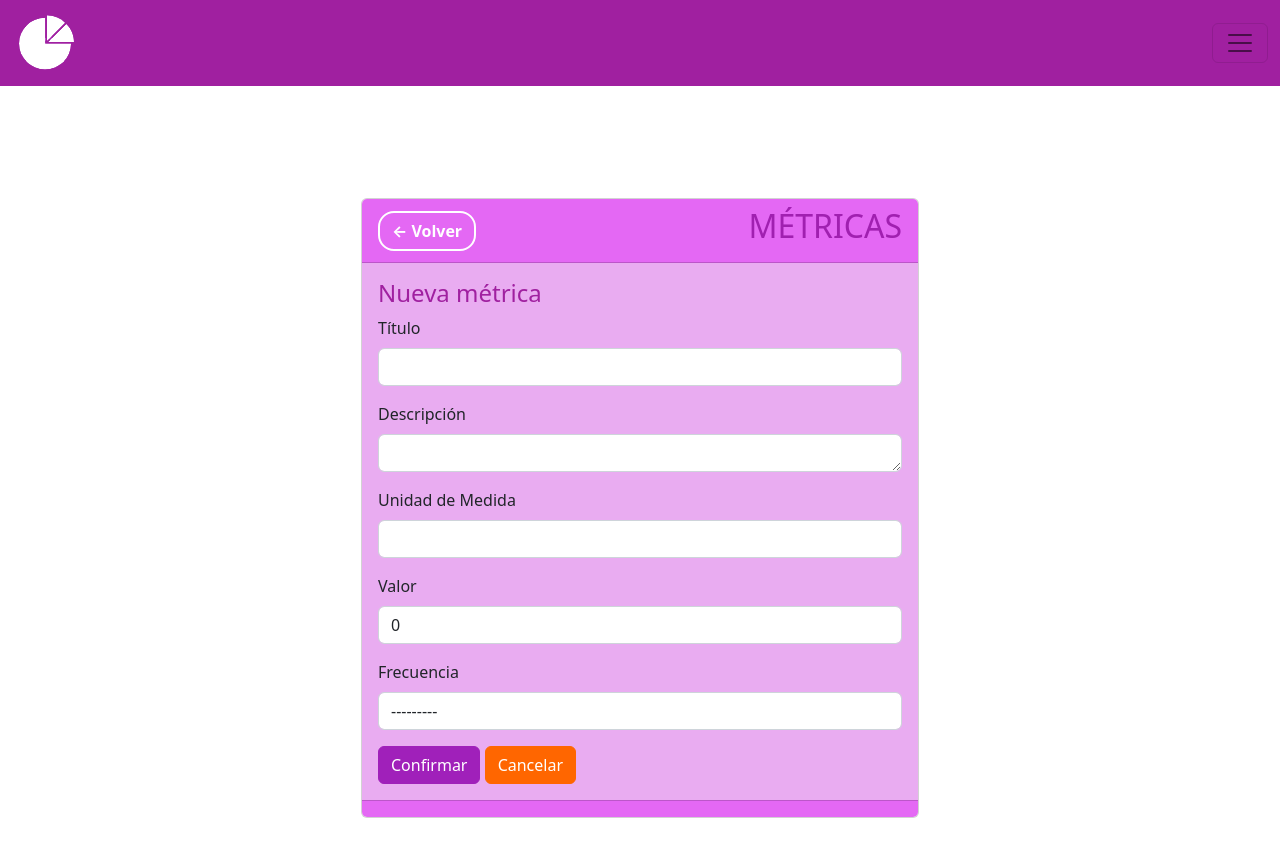
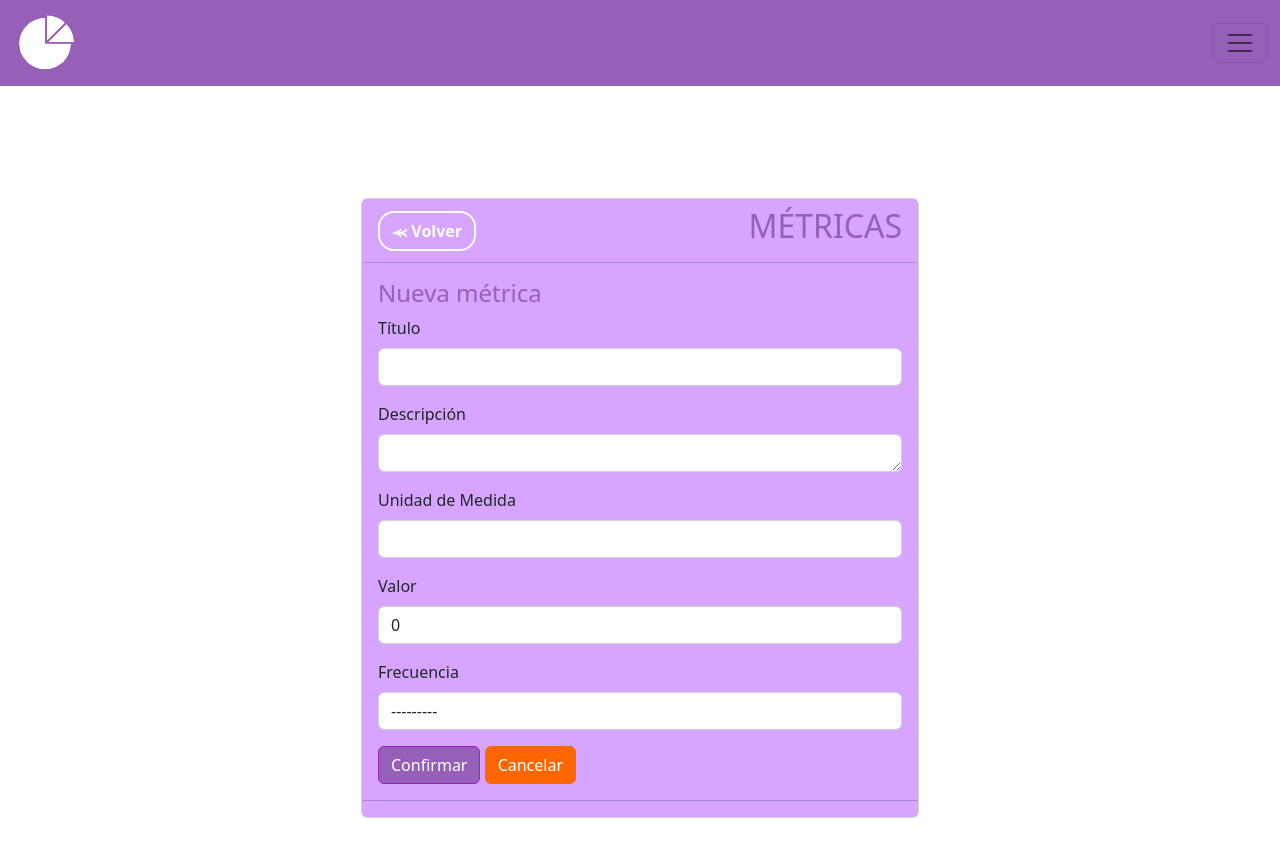
Before and after one commit to SoleGomez23/PF-MIRe, a Django app: page /metricas/crear in a window 1280 px wide. Run offline with Django 3.2, Linux system fonts and the light colour scheme; some libraries are stand-ins or nearby versions.

Commit message:
Cambiando paleta de colores

```diff
--- a/MIRe2/MIReApp/static/css/base.css
+++ b/MIRe2/MIReApp/static/css/base.css
@@ -294,15 +294,15 @@ li a:hover {
     }
 }
 h2{
-    color: #A020B0;
+    color: #965FB8;
 }
 
 button {
     color:rgb(255, 255, 255);
-    background-color: #e468f4
+    background-color: #D7A5FF
 }
 h6 {
-    color: #A020B0;
+    color: #965FB8;
     font-size: 10px;
     text-align: justify;
 }
--- a/MIRe2/MIReApp/templates/base.html
+++ b/MIRe2/MIReApp/templates/base.html
@@ -17,9 +17,9 @@
 </head>
 
 <body>
-  <nav class="navbar bg-body-tertiary fixed-top" style="background-color: #a020a0; position: fixed;">
+  <nav class="navbar bg-body-tertiary fixed-top" style="background-color: #965FB8; position: fixed;">
     <div class="container-fluid">
-      <a class="nav-item nav-link fw-bold " style="color: #a020a0;" href="{% url 'inicio' %}" aria-current="page">
+      <a class="nav-item nav-link fw-bold " style="color: #965FB8;" href="{% url 'inicio' %}" aria-current="page">
       <img src="/../static/images/grafiquita.png" class="rounded-3"></a>
       <button class="navbar-toggler" type="button" data-bs-toggle="offcanvas" data-bs-target="#offcanvasNavbar" aria-controls="offcanvasNavbar" aria-label="Toggle navigation" >
         <span class="navbar-toggler-icon"></span>
@@ -32,16 +32,16 @@
         <div class="offcanvas-body">
           <ul class="navbar-nav justify-content-end flex-grow-1 pe-3">
             <li class="nav-item">
-              <a class="nav-item nav-link fw-bold " style="color: #a020a0;" href="{% url 'inicio' %}" aria-current="page">Inicio<span class="visually-hidden">(current)</span></a>
+              <a class="nav-item nav-link fw-bold " style="color: #965FB8;" href="{% url 'inicio' %}" aria-current="page">Inicio<span class="visually-hidden">(current)</span></a>
             </li>
             <li class="nav-item">
-              <a class="nav-item nav-link fw-bold" style="color: #a020a0;" href="{% url 'metricas' %}">Métricas</a>
+              <a class="nav-item nav-link fw-bold" style="color: #965FB8;" href="{% url 'metricas' %}">Métricas</a>
             </li>
             <li class="nav-item">
-              <a class="nav-item nav-link fw-bold" style="color: #a020a0;" href="{% url 'indicadores' %}">Indicadores</a>
+              <a class="nav-item nav-link fw-bold" style="color: #965FB8;" href="{% url 'indicadores' %}">Indicadores</a>
             </li>
             <li class="nav-item">
-              <a class="nav-item nav-link fw-bold" style="color: #a020a0;" href="{% url 'nosotros' %}">Informes</a>
+              <a class="nav-item nav-link fw-bold" style="color: #965FB8;" href="{% url 'nosotros' %}">Informes</a>
             </li>
           </ul>
           </div>
--- a/MIRe2/MIReApp/templates/indicadores/form.html
+++ b/MIRe2/MIReApp/templates/indicadores/form.html
@@ -15,7 +15,7 @@
   {{ formulario2.tipo }}
 </div>-->
 
-  <input name="" id="" class="btn btn-success" style="background-color: #a020b0;border-color: #a020b0;" type="submit" value="Confirmar">
+  <input name="" id="" class="btn btn-success" style="background-color: #965FB8;border-color: #a020b0;" type="submit" value="Confirmar">
   <a name="" id="" class="btn btn-success" style="background-color: #f60; border-color: #f60;" href="{% url 'indicadores' %}" role="button">Cancelar</a>
 
 
--- a/MIRe2/MIReApp/templates/metricas/crear.html
+++ b/MIRe2/MIReApp/templates/metricas/crear.html
@@ -15,14 +15,14 @@
     <br>
     <br>
     <div class="card col-md-6" style="text-align: left;">
-        <div class="card-header fw-bold" style="background-color: #e468f4;color: #000000;">
+        <div class="card-header fw-bold" style="background-color: #D7A5FF;color: #000000;">
           <div style="display: flex; justify-content: space-between; align-items: center;">
-            <span><a href="{% url 'metricas' %}" class="btn btn-secondary rounded-4 fw-bold" style="background-color: transparent; color: #ffff;border-color: #ffff;border-width: 2px;">← Volver</a></span>
-            <span><h2>MÉTRICAS</h2></span>
+            <span><a href="{% url 'metricas' %}" class="btn btn-secondary rounded-4 fw-bold" style="background-color: transparent; color: #ffff;border-color: #ffff;border-width: 2px;">⪻ Volver</a></span>
+            <span><h2 style="color: #965FB8;">MÉTRICAS</h2></span>
         </div>
         </div>
-        <div class="card-body" style="background-color: #e9acf1;">
-            <h4 style="color: #a020a0;">Nueva métrica</h4>
+        <div class="card-body" style="background-color: #D7A5FF;">
+            <h4 style="color: #965FB8">Nueva métrica</h4>
             {%  include 'metricas/form.html' %}
             <script>
               document.addEventListener("DOMContentLoaded", function() {
@@ -45,7 +45,7 @@
               });
             </script>
         </div>
-        <div class="card-footer text-muted" style="background-color: #e468f4;">
+        <div class="card-footer text-muted" style="background-color: #D7A5FF;">
 
         </div>
     </div>
--- a/MIRe2/MIReApp/templates/metricas/form.html
+++ b/MIRe2/MIReApp/templates/metricas/form.html
@@ -10,6 +10,6 @@
     <div class="col-12 help-text">{{ campo.errors }}</div>
   {% endfor %}
 
-  <input name="" id="" class="btn btn-success" style="background-color: #a020ba; border-color: #a020ba;" type="submit" value="Confirmar">
+  <input name="" id="" class="btn btn-success" style="background-color: #965FB8; border-color: #a020ba;" type="submit" value="Confirmar">
   <a name="" id="" class="btn btn-success" style="background-color: #f60; border-color: #f60;" href="{% url 'metricas' %}" role="button">Cancelar</a>
 </form>
```
Also changed, not shown: MIRe2/MIReApp/templates/historial_metrica.html (+6 -6 lines), MIRe2/MIReApp/templates/indicadores/crear.html (+5 -5 lines), MIRe2/MIReApp/templates/indicadores/indexindicador.html (+5 -5 lines), MIRe2/MIReApp/templates/metricas/editar.html (+5 -5 lines), MIRe2/MIReApp/templates/metricas/index.html (+6 -6 lines), MIRe2/MIReApp/templates/paginas/inicio.html (+5 -5 lines), MIRe2/MIReApp/static/images/Captura (1).png (deleted), MIRe2/MIReApp/static/images/Captura.PNG, MIRe2/MIReApp/static/images/mire.png (deleted), MIRe2/MIReApp/static/images/mire1.png (deleted), MIRe2/MIReApp/static/images/mire3.png (deleted), MIRe2/db.sqlite3.
